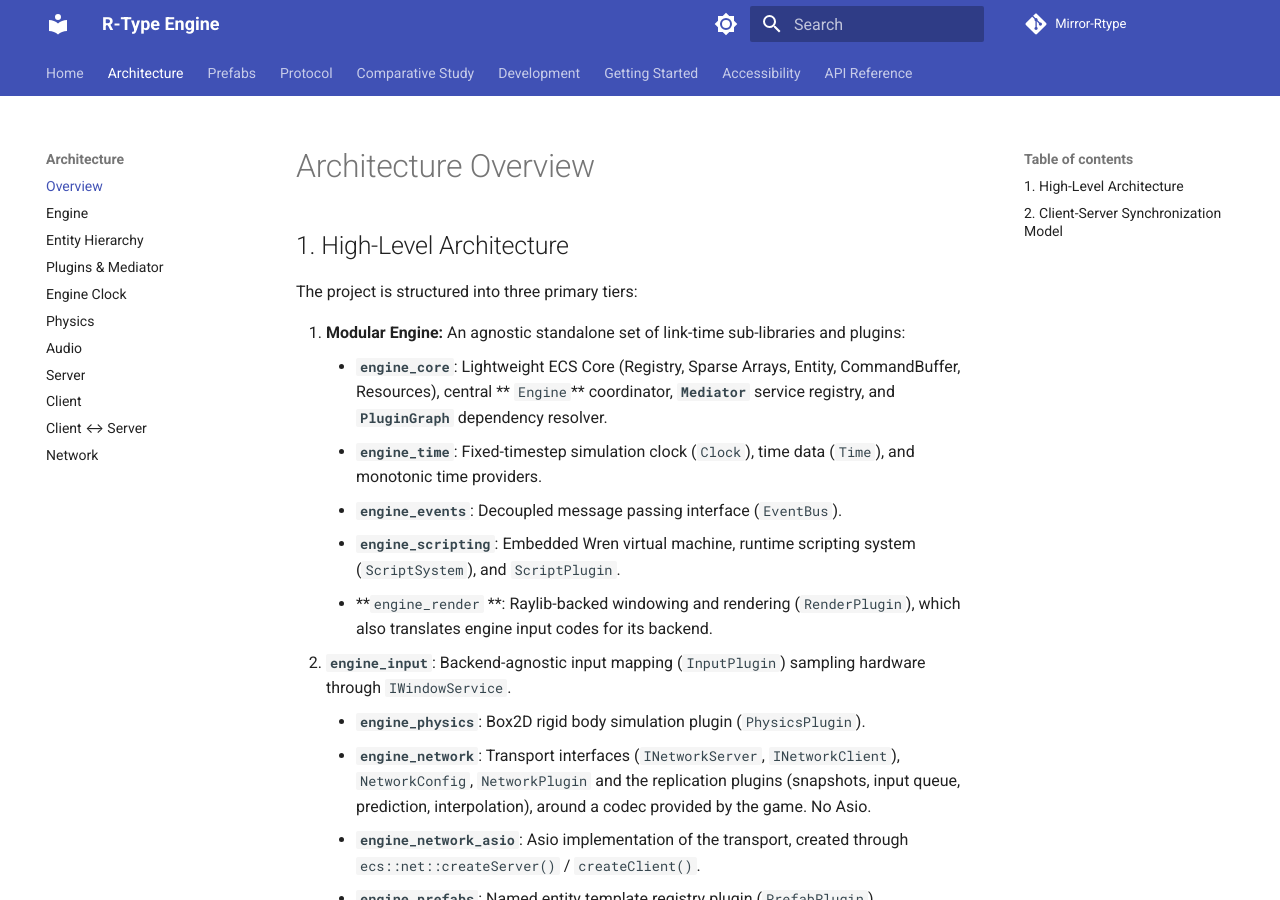
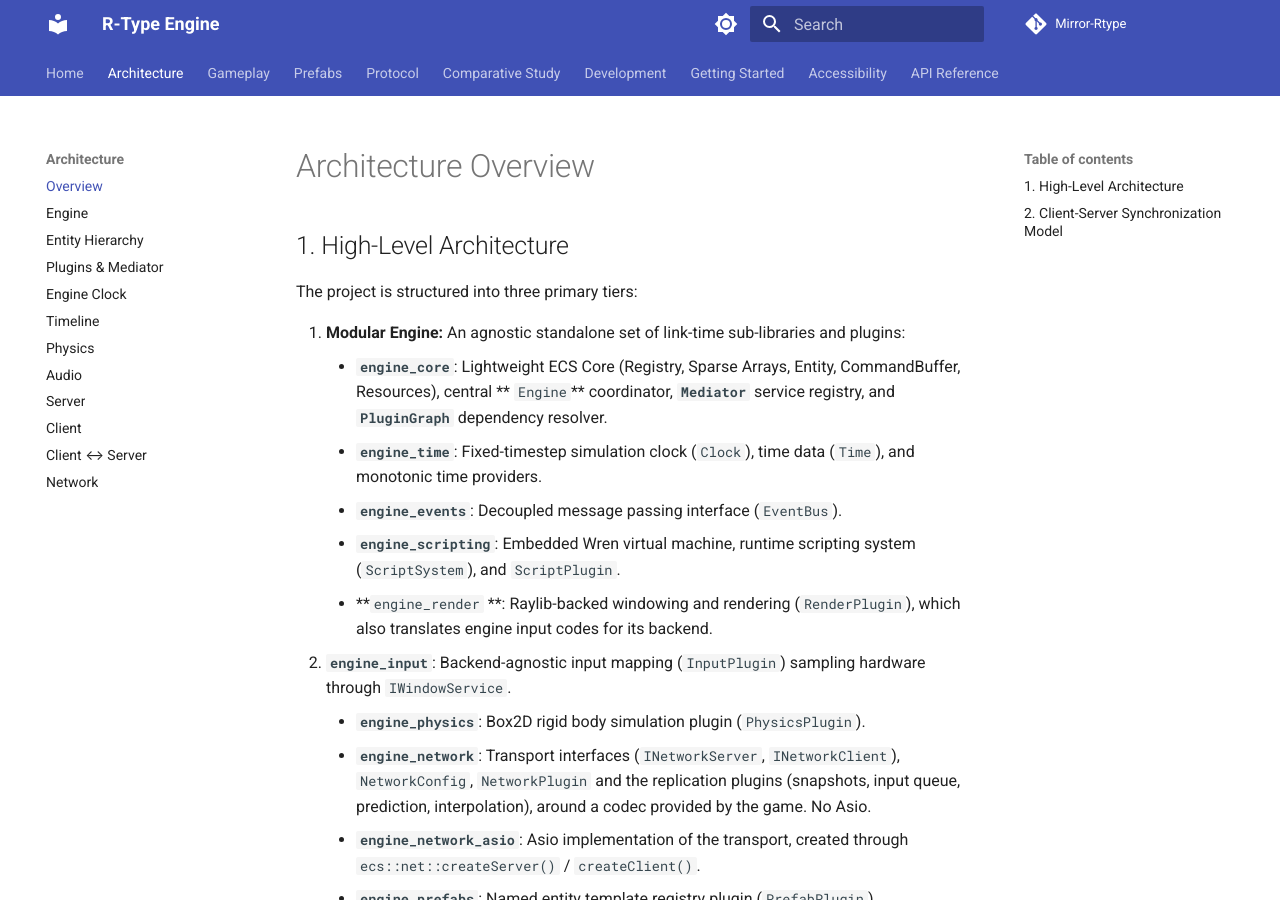
Before and after one commit to Matt4401/Mirror-Rtype, an MkDocs documentation site: the page built from docs/architecture/overview.md, in a window 1280 px wide and 900 px high. Built offline with MkDocs 1.6.1 and Material for MkDocs 9.7.7, drawn with Linux system fonts in a browser that asks for light colours; comment, search, counter and statistics services are not loaded.

Commit message:
docs: add the timeline and level pages to the navigation

```diff
--- a/mkdocs.yml
+++ b/mkdocs.yml
@@ -70,12 +70,15 @@ nav:
       - Entity Hierarchy: architecture/hierarchy.md
       - Plugins & Mediator: architecture/plugins.md
       - Engine Clock: architecture/clock.md
+      - Timeline: architecture/timeline.md
       - Physics: architecture/physics.md
       - Audio: architecture/audio.md
       - Server: architecture/server.md
       - Client: architecture/client.md
       - Client ↔ Server: architecture/client-server.md
       - Network: architecture/network.md
+  - Gameplay:
+      - Level Files: gameplay/levels.md
   - Prefabs:
       - Overview: prefabs/index.md
       - Collision Categories: prefabs/collision-categories.md
```
